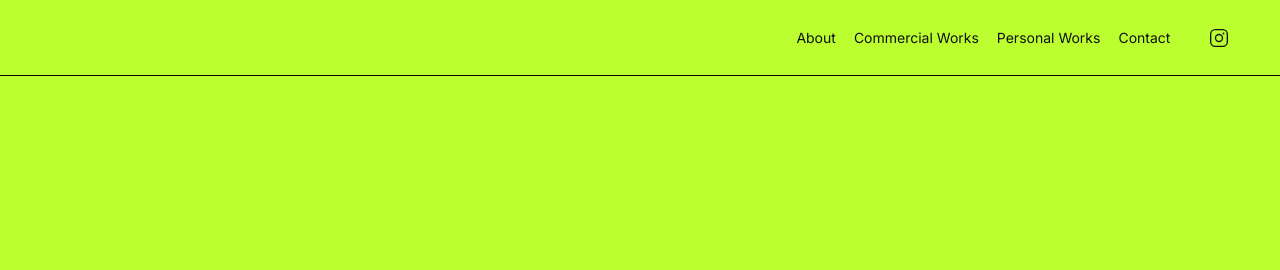
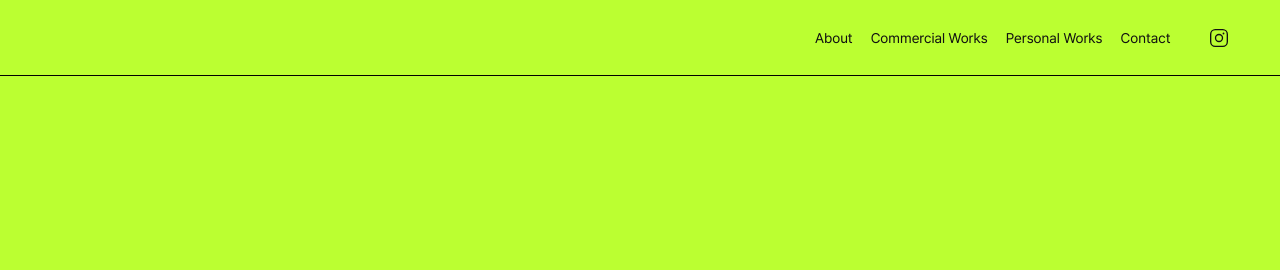
Before and after one commit to toyom-or-tyom/toyom-or-tyom.github.io, a plain HTML site: page index.html in a window 1280 px wide. Shown: the top 270 px of the page. Drawn offline with Linux system fonts and the light colour scheme.

Commit message:
네번째 수정: 폰트를 Pretendard로 통일, 탭 제목 변경
- Fraunces/Inter(Google Fonts) 제거하고 Pretendard 웹폰트 내장(fonts/)
  로 전체 교체, 관련 --serif/--sans 변수를 --font 하나로 통합
- <title>을 "toyom-or-tyom — Portfolio"로 변경

Co-Authored-By: Claude Sonnet 5 <noreply@anthropic.com>

```diff
--- a/css/style.css
+++ b/css/style.css
@@ -1,3 +1,32 @@
+@font-face{
+  font-family:'Pretendard';
+  src:url('../fonts/Pretendard-Regular.woff2') format('woff2');
+  font-weight:400;
+  font-style:normal;
+  font-display:swap;
+}
+@font-face{
+  font-family:'Pretendard';
+  src:url('../fonts/Pretendard-Medium.woff2') format('woff2');
+  font-weight:500;
+  font-style:normal;
+  font-display:swap;
+}
+@font-face{
+  font-family:'Pretendard';
+  src:url('../fonts/Pretendard-SemiBold.woff2') format('woff2');
+  font-weight:600;
+  font-style:normal;
+  font-display:swap;
+}
+@font-face{
+  font-family:'Pretendard';
+  src:url('../fonts/Pretendard-Bold.woff2') format('woff2');
+  font-weight:700;
+  font-style:normal;
+  font-display:swap;
+}
+
 :root{
   --bg-hero:#bbff31;
   --bg-light:#efefef;
@@ -5,8 +34,7 @@
   --fg-muted:rgba(0,0,0,0.62);
   --border:rgba(0,0,0,0.16);
   --nav-h:76px;
-  --serif:'Fraunces', Georgia, 'Times New Roman', serif;
-  --sans:'Inter', -apple-system, BlinkMacSystemFont, 'Segoe UI', sans-serif;
+  --font:'Pretendard', -apple-system, BlinkMacSystemFont, 'Apple SD Gothic Neo', 'Malgun Gothic', sans-serif;
 }
 
 *{box-sizing:border-box;margin:0;padding:0;}
@@ -14,7 +42,7 @@ html{scroll-behavior:smooth;}
 body{
   background:var(--bg-light);
   color:var(--fg);
-  font-family:var(--sans);
+  font-family:var(--font);
   overflow-x:hidden;
 }
 section{scroll-margin-top:var(--nav-h);}
@@ -218,7 +246,6 @@ body::before{
 }
 .work-block + .work-block{margin-top:clamp(64px,8vw,110px);}
 .work-title{
-  font-family:var(--serif);
   font-weight:500;
   font-size:clamp(24px,3vw,34px);
   margin-bottom:32px;
--- a/index.html
+++ b/index.html
@@ -5,20 +5,16 @@
 <meta name="viewport" content="width=device-width, initial-scale=1.0">
 <!-- ============================================
      ✏️ 여기만 바꾸면 됩니다
-     1) <title> 안의 "YOUR NAME"
-     2) 로고 이미지: 프로젝트 폴더 최상위에 "1-logo.png" 파일을 넣으세요.
+     1) 로고 이미지: 프로젝트 폴더 최상위에 "1-logo.png" 파일을 넣으세요.
         #heroName(하단 큰 로고)과 #navLogo(스크롤 시 도착하는 자리, 항상 투명·크기 기준점)가
         같은 파일을 자동으로 참조합니다. 파일이 없으면 회색 "LOGO" 박스로 표시됩니다.
-     3) .ig-icon 의 href="#" 를 인스타그램 URL로
-     4) about-content 의 자기소개 문장
-     5) images/clients, images/work 폴더에 실제 이미지 넣기
+     2) .ig-icon 의 href="#" 를 인스타그램 URL로
+     3) about-content 의 자기소개 문장
+     4) images/clients, images/work 폴더에 실제 이미지 넣기
         (파일명이 아래 data-fallback 라벨과 일치하지 않아도,
          src 경로에 해당 파일만 넣으면 자동으로 이미지가 뜹니다)
      ============================================ -->
-<title>YOUR NAME — Portfolio</title>
-<link rel="preconnect" href="https://fonts.googleapis.com">
-<link rel="preconnect" href="https://fonts.gstatic.com" crossorigin>
-<link href="https://fonts.googleapis.com/css2?family=Fraunces:ital,opsz,wght@0,9..144,300;0,9..144,500;0,9..144,600;1,9..144,500&family=Inter:wght@400;500;600&display=swap" rel="stylesheet">
+<title>toyom-or-tyom — Portfolio</title>
 <link rel="stylesheet" href="css/style.css">
 </head>
 <body>
```
Also changed, not shown: fonts/Pretendard-Bold.woff2 (added), fonts/Pretendard-Medium.woff2 (added), fonts/Pretendard-Regular.woff2 (added), fonts/Pretendard-SemiBold.woff2 (added).
